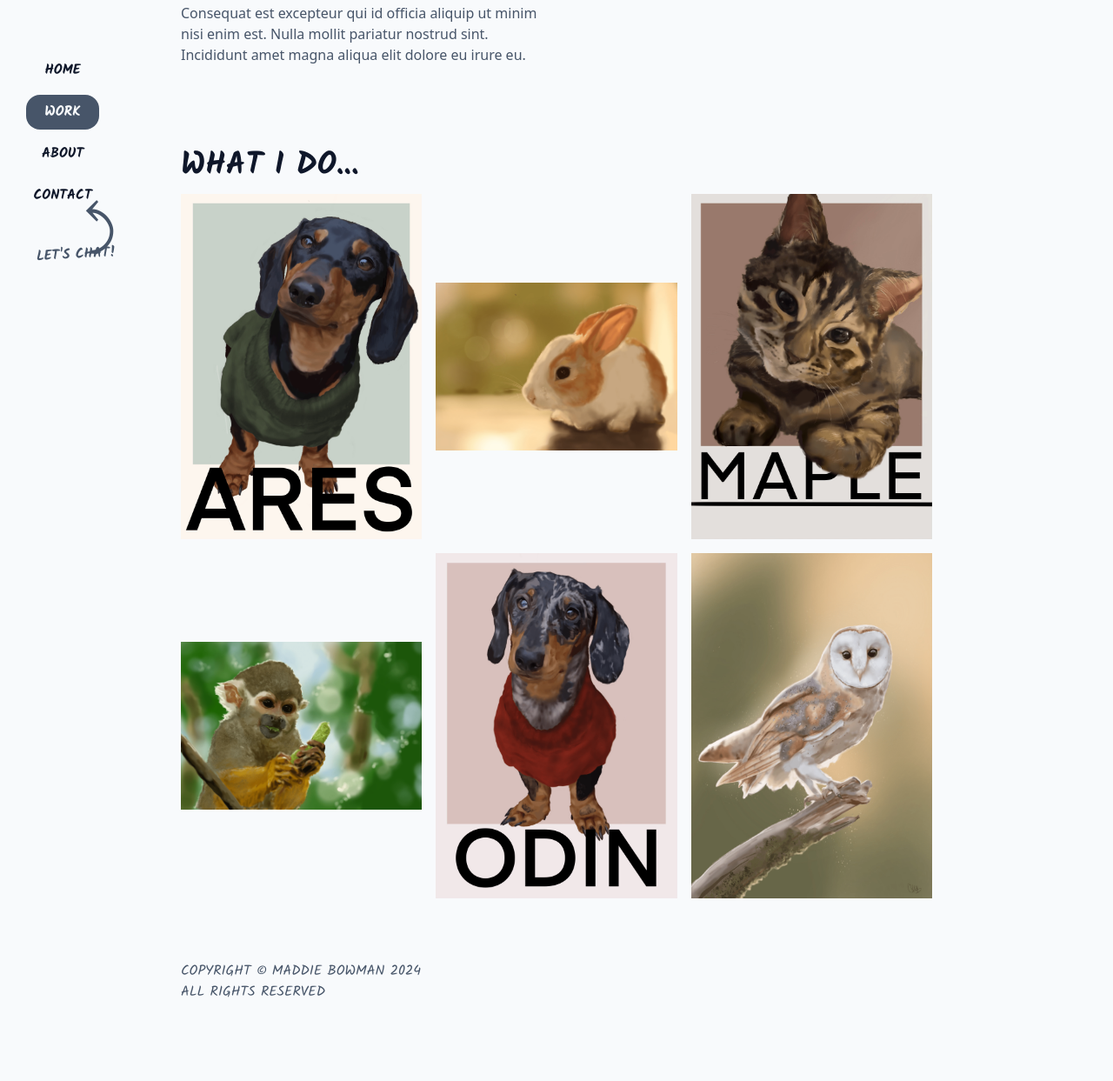
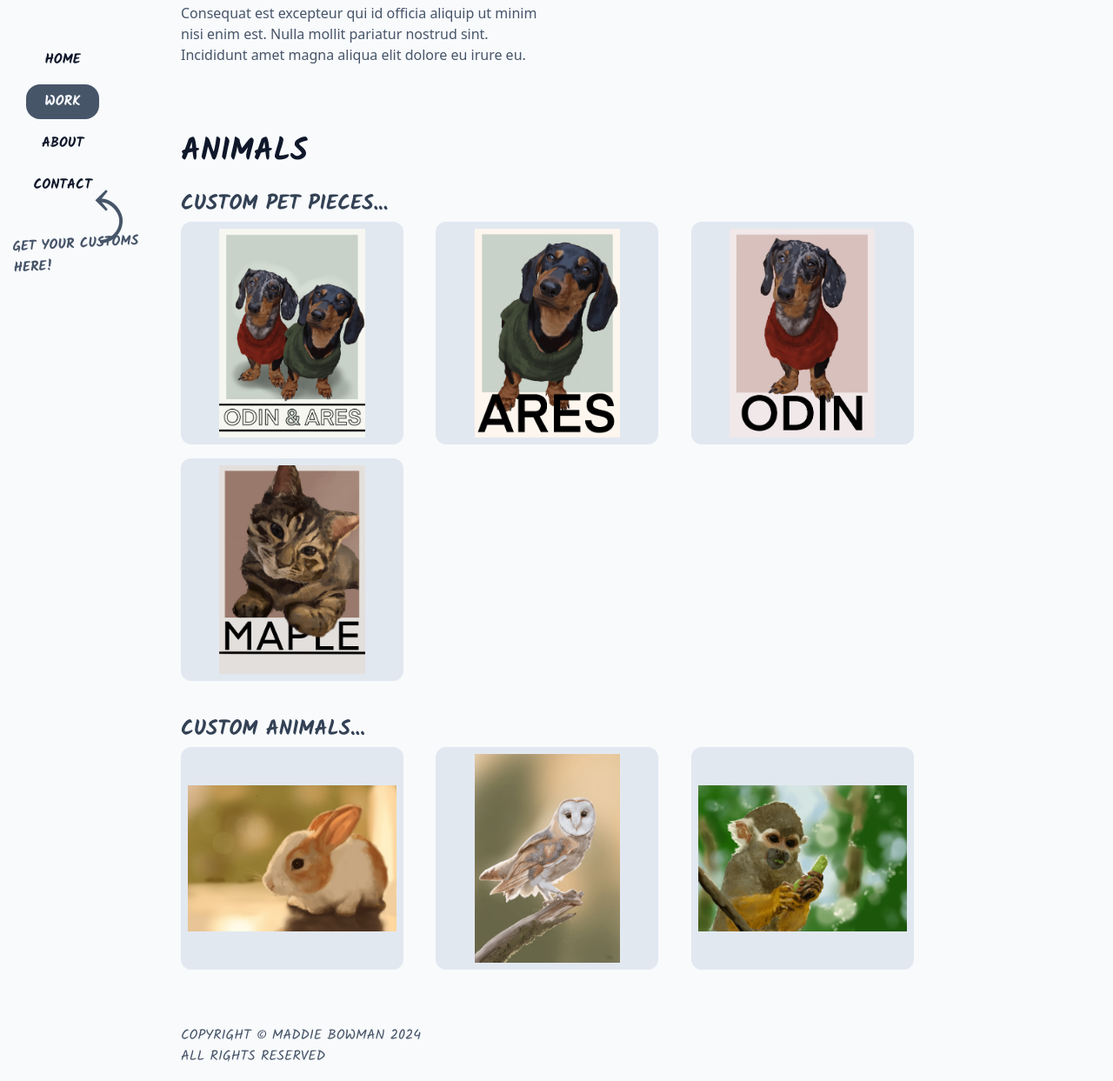
Before and after one commit to jbowwman8991/maddie_port, a website: page build/html/work.html in a window 1280 px wide. Shown: the part 217-1460 px from the top of the page at 87% size. Before the commit the page ends 1386 px from the top, so only its background shows below. Drawn offline with Linux system fonts and the light colour scheme.

Commit message:
editing work grids, editing side menu writing

```diff
--- a/build/html/work.html
+++ b/build/html/work.html
@@ -37,8 +37,8 @@
             </ul>
         </div>
         <div class="-mr-8 -mt-2">
-            <div class="text-6xl text-slate-600 rotate-180">&#10553;</div>
-            <div class="font-kalam font-bold text-slate-600 -rotate-3 -mt-4">LET'S CHAT!</div>
+            <div class="text-6xl text-slate-600 rotate-180 mr-4">&#10553;</div>
+            <div class="font-kalam font-bold text-slate-600 -rotate-3 -mt-4">GET YOUR CUSTOMS<br>HERE!</div>
         </div>
      </aside>
 
@@ -80,17 +80,44 @@
                 </p>
             </div>
         </section>
+        <section id="work" class="max-w-4xl mx-auto px-4">
+            <h1 class="text-3xl sm:text-4xl font-kalam font-bold text-left mt-2 sm:mt-16 text-slate-900">
+                ANIMALS
+            </h1>
+        </section>
         <section id="work" class="max-w-4xl mx-auto p-4">
-            <h1 class="text-3xl sm:text-4xl font-kalam font-bold text-left mb-1 mt-2 sm:mt-16 text-slate-900">
-                <a href="#">WHAT I DO...</a>
+            <h1 class="text-xl sm:text-2xl font-kalam font-bold text-left mb-1 mt-2 text-slate-700">
+                CUSTOM PET PIECES...
             </h1>
-            <div class="grid grid-cols-1 sm:grid-cols-2 md:grid-cols-3 py-2 items-center gap-4">
-                <img src="../img/ares.png" alt="Ares" class="">
-                <img src="../img/bunny.png" alt="Bunny" class="">
-                <img src="../img/maple.png" alt="Maple" class="">
-                <img src="../img/monkey.png" alt="Monkey" class="">
-                <img src="../img/odin.png" alt="Odin" class="">
-                <img src="../img/owl.png" alt="Owl" class="">
+            <div class="grid grid-cols-1 md:grid-cols-3 md:grid-rows-2 gap-4">
+                <div class="col-span-1 row-span-1 w-64 h-64 bg-slate-200 hover:bg-slate-800 rounded-xl">
+                    <img src="../img/odin-ares.png" alt="Odin and Ares" class="w-full h-full object-contain p-2 hover:p-0">
+                </div>
+                <div class="col-span-1 row-span-1 w-64 h-64 bg-slate-200 hover:bg-slate-800 rounded-xl">
+                    <img src="../img/ares.png" alt="Ares" class="w-full h-full object-contain p-2 hover:p-0">
+                </div>
+                <div class="col-span-1 row-span-1 w-64 h-64 bg-slate-200 hover:bg-slate-800 rounded-xl">
+                    <img src="../img/odin.png" alt="Odin" class="w-full h-full object-contain p-2 hover:p-0">
+                </div>
+                <div class="col-span-1 row-span-1 w-64 h-64 bg-slate-200 hover:bg-slate-800 rounded-xl">
+                    <img src="../img/maple.png" alt="Maple" class="w-full h-full object-contain p-2 hover:p-0">
+                </div>
+            </div>
+        </section>
+        <section id="work" class="max-w-4xl mx-auto p-4">
+            <h1 class="text-xl sm:text-2xl font-kalam font-bold text-left mb-1 mt-2 text-slate-700">
+                CUSTOM ANIMALS...
+            </h1>
+            <div class="grid grid-cols-1 md:grid-cols-3 gap-4">
+                <div class="col-span-1 row-span-1 w-64 h-64 bg-slate-200 hover:bg-slate-800 rounded-xl">
+                    <img src="../img/bunny.png" alt="Odin and Ares" class="w-full h-full object-contain p-2 hover:p-0">
+                </div>
+                <div class="col-span-1 row-span-1 w-64 h-64 bg-slate-200 hover:bg-slate-800 rounded-xl">
+                    <img src="../img/owl.png" alt="Ares" class="w-full h-full object-contain p-2 hover:p-0">
+                </div>
+                <div class="col-span-1 row-span-1 w-64 h-64 bg-slate-200 hover:bg-slate-800 rounded-xl">
+                    <img src="../img/monkey.png" alt="Odin" class="w-full h-full object-contain p-2 hover:p-0">
+                </div>
             </div>
         </section>
     </main>
```
Also changed, not shown: build/html/about.html (+1 -1 lines), build/index.html (+1 -1 lines), build/css/style.css.
